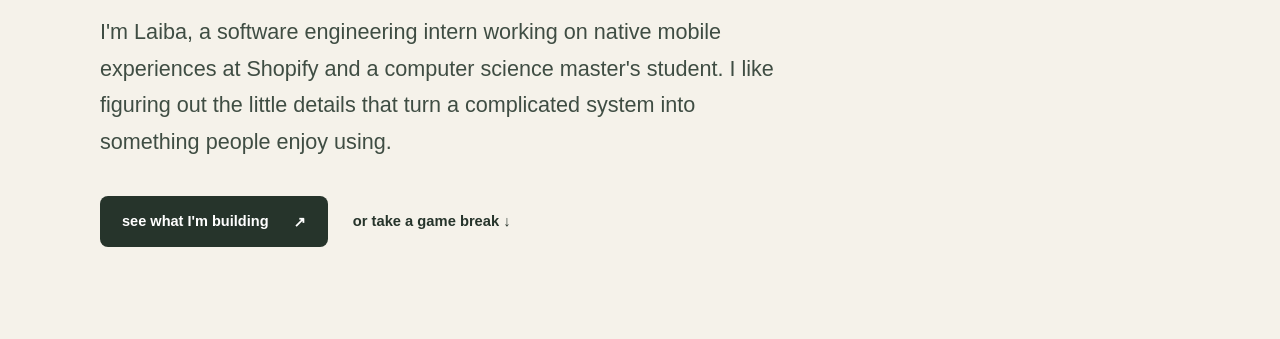
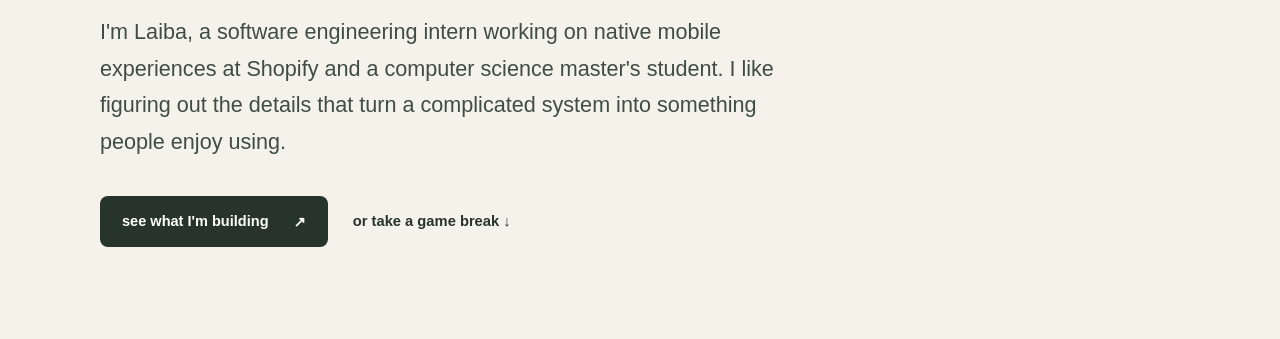
Before and after one commit to Laibaali0/Laiba-Ali, a plain HTML site: page docs/index.html in a window 1280 px wide. Shown: the part 458-797 px from the top of the page. Drawn offline with Linux system fonts and the light colour scheme.

Commit message:
Align portfolio introduction with updated profile

```diff
--- a/docs/index.html
+++ b/docs/index.html
@@ -18,7 +18,7 @@
       <section class="hero" id="about">
         <p class="overline">HELLO FROM MY CORNER OF THE INTERNET</p>
         <h1>I make software.<br/><em>And other things.</em></h1>
-        <p class="intro">I'm Laiba, a software engineering intern working on native mobile experiences at Shopify and a computer science master's student. I like figuring out the little details that turn a complicated system into something people enjoy using.</p>
+        <p class="intro">I'm Laiba, a software engineering intern working on native mobile experiences at Shopify and a computer science master's student. I like figuring out the details that turn a complicated system into something people enjoy using.</p>
         <div class="hero-links"><a class="primary" href="#work">see what I'm building <span>↗</span></a><a class="text-link" href="#play">or take a game break ↓</a></div>
         <div class="small-bits"><span>currently working with <strong>Swift & Kotlin</strong></span><span>curious about <strong>search, agents, and ML systems</strong></span></div>
       </section>
```
